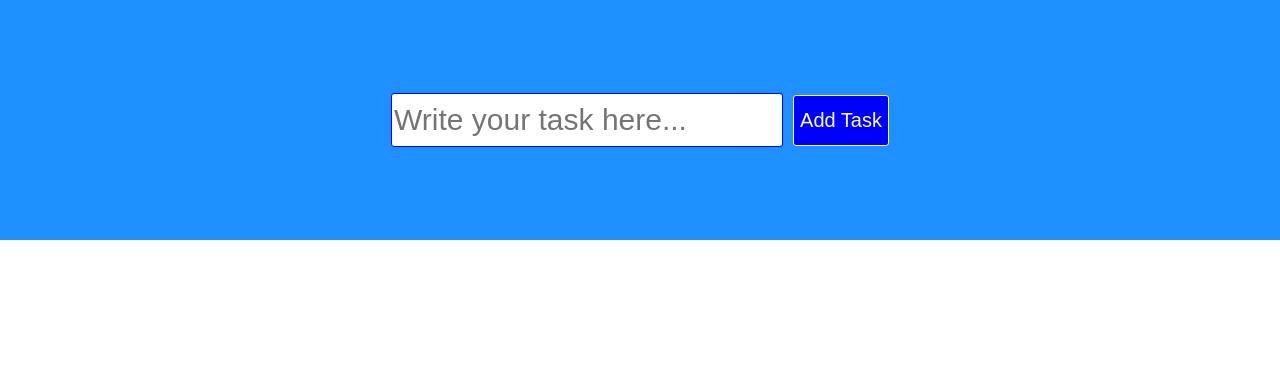
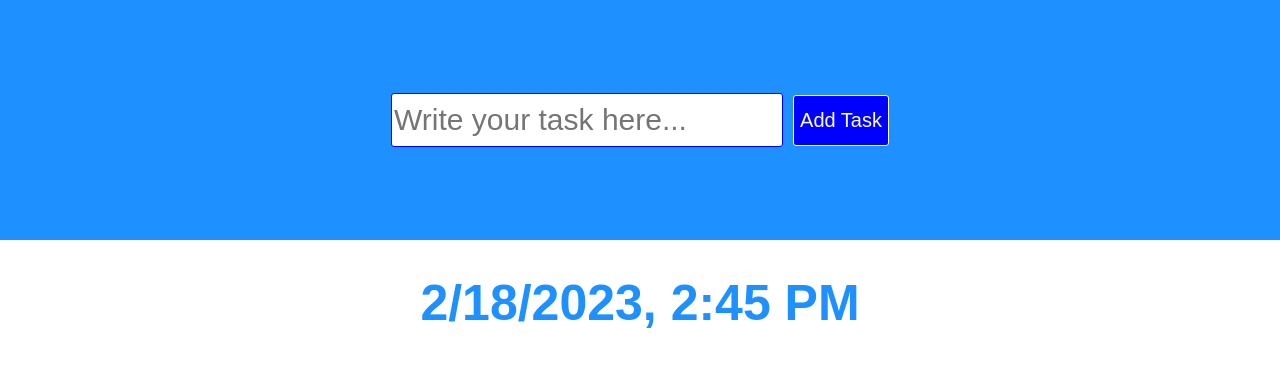
Before and after one commit to kizitoomoit/ReactToDoListApp, a React (Create React App) app: page / in a window 1280 px wide. Shown: the top 366 px of the page. Built offline with nearby package versions, Linux system fonts and the light colour scheme.

Commit message:
Added the clock feature

```diff
--- a/src/App.css
+++ b/src/App.css
@@ -85,3 +85,8 @@ addTask input:focus{
   color: white;
   font-size: large;
 }
+
+.time {
+  color:dodgerblue;
+  font-size: 50px;
+}
--- a/src/App.js
+++ b/src/App.js
@@ -1,11 +1,17 @@
 import './App.css';
-import { useState } from "react"
-import { Task } from "./Task"
+import { useState, useEffect } from "react";
+import { Task } from "./Task";
 
 function App() {
 
 const [todoList, setTodoList] = useState([]);
 const [newTask, setNewTask] = useState("");
+const [dateState, setDateState] = useState(new Date());
+
+useEffect(() => {
+  setInterval(() => setDateState(new Date()), 30000);
+}, []);
+
 
   const handleChange = (event) => {
     setNewTask(event.target.value);
@@ -47,6 +53,15 @@ const [newTask, setNewTask] = useState("");
       <button onClick={addTask}>Add Task</button>
     </div>
 
+      <h1 className="time"> {dateState.toLocaleDateString('en-US', {
+        hour: 'numeric',
+        minute: 'numeric',
+        seconds: 'numeric',
+        hour12: true,
+
+      })}</h1>
+
+
     <div className="list">
       <div>
         {todoList.map((task) => {
```
